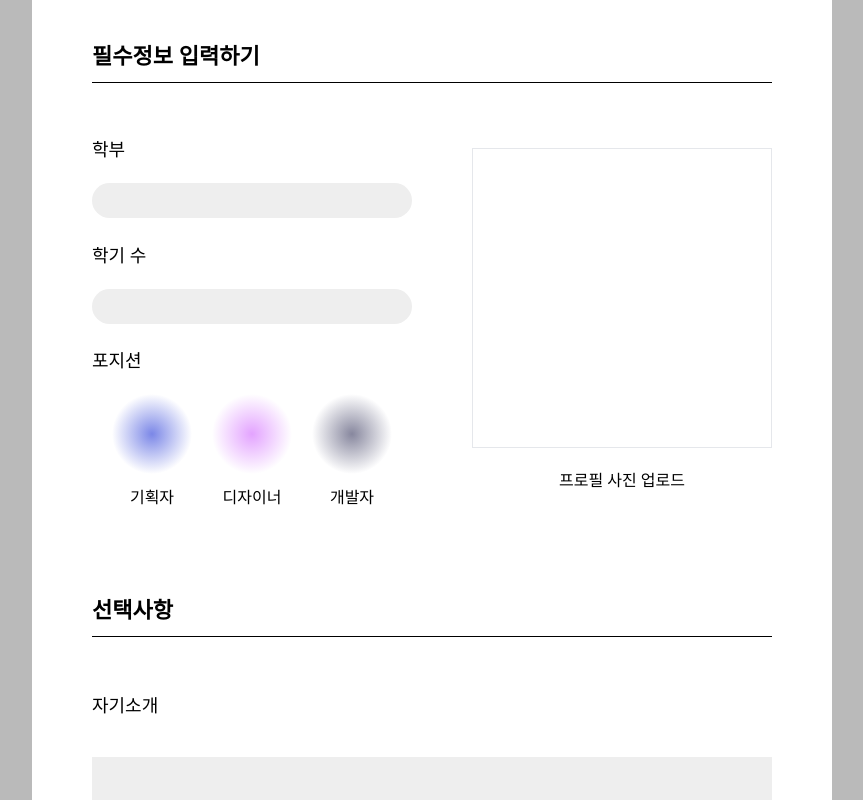
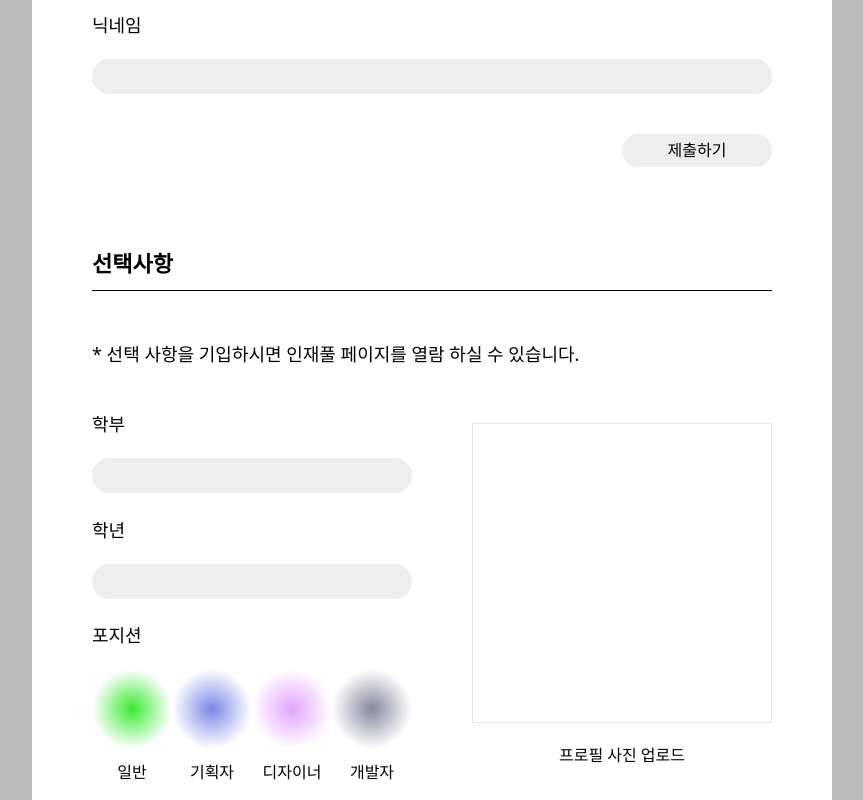
Before and after one commit to HCU-4400WON/hisbee, a React (Create React App) app in the folder src/main/frontend/: page /oauth2/redirect in a window 1280 px wide. Shown: the part 260-1060 px from the top of the page, without its empty margins (208-1071 px from the left). Built offline with nearby package versions, Linux system fonts and the light colour scheme.

Commit message:
:pencil2: [#58] fix signup page
signup fixed

```diff
--- a/src/main/frontend/src/Routes/Detail.tsx
+++ b/src/main/frontend/src/Routes/Detail.tsx
@@ -49,19 +49,21 @@ mr-[10px]
 function Detail() {
   const { id } = useParams();
 
-  const { isLoading, data } = useQuery(["detailPost", id], () =>
-    readOnePost(id as any)
+  const { isLoading, data } = useQuery<IPost>(["detailPost", id], () =>
+    readOnePost(+(id as any))
   );
 
-  // const detailPost: IPost = data as any;
+  console.log("Debug ", data);
+  console.log(typeof data?.postStart);
+  const detailPost: IPost = data as any;
 
-  const detailPost = posts[id as any];
+  // const detailPost = posts[+(id as any)];
 
   console.log(detailPost);
 
   return (
     <>
-      {/* {isLoading ? ( */}
+      {!isLoading ? (
         <div className="flex relative justify-center flex-col">
           <span className="absolute top-[100px] left-[80px] flex items-center">
             <i className="fa-solid fa-arrow-left mr-9 text-[23px]"></i>
@@ -81,8 +83,8 @@ function Detail() {
                 <ItemTitle>모집 기간</ItemTitle>
                 <ItemText>
                   {detailPost.postStart.getFullYear()} /{" "}
-                {(detailPost.postStart.getMonth() + 1 + "").padStart(2, "0")} /{" "}
-                {(detailPost.postStart.getDate() + "").padStart(2, "0")}
+                  {(detailPost.postStart.getMonth() + 1 + "").padStart(2, "0")}{" "}
+                  / {(detailPost.postStart.getDate() + "").padStart(2, "0")}
                 </ItemText>
                 <ItemText className=" mx-[10px]">~</ItemText>
                 <ItemText>
@@ -122,16 +124,22 @@ function Detail() {
                 ) : detailPost.dtype === "M" ? (
                   <>
                     {detailPost.maxMentor !== 0 && (
-                    <ItemText>개발자 {detailPost.maxMentor}명 ,&nbsp;</ItemText>
+                      <ItemText>
+                        개발자 {detailPost.maxMentor}명 ,&nbsp;
+                      </ItemText>
                     )}
                     {detailPost.maxMentee !== 0 && (
-                    <ItemText>기획자 {detailPost.maxMentee}명 ,&nbsp;</ItemText>
+                      <ItemText>
+                        기획자 {detailPost.maxMentee}명 ,&nbsp;
+                      </ItemText>
                     )}
                   </>
                 ) : (
                   <>
                     {detailPost.maxMember !== 0 && (
-                    <ItemText>개발자 {detailPost.maxMember}명 ,&nbsp;</ItemText>
+                      <ItemText>
+                        개발자 {detailPost.maxMember}명 ,&nbsp;
+                      </ItemText>
                     )}
                   </>
                 )}
@@ -140,14 +148,17 @@ function Detail() {
                 <ItemTitle>프로젝트 기간</ItemTitle>
                 <ItemText>
                   {detailPost.projectStart.getFullYear()} /{" "}
-                {(detailPost.projectStart.getMonth() + 1 + "").padStart(2, "0")}{" "}
+                  {(detailPost.projectStart.getMonth() + 1 + "").padStart(
+                    2,
+                    "0"
+                  )}{" "}
                   / {(detailPost.projectStart.getDate() + "").padStart(2, "0")}
                 </ItemText>
                 <ItemText className=" mx-[10px]">~</ItemText>
                 <ItemText>
                   {detailPost.projectEnd.getFullYear()} /{" "}
-                {(detailPost.projectEnd.getMonth() + 1 + "").padStart(2, "0")} /{" "}
-                {(detailPost.projectEnd.getDate() + "").padStart(2, "0")}
+                  {(detailPost.projectEnd.getMonth() + 1 + "").padStart(2, "0")}{" "}
+                  / {(detailPost.projectEnd.getDate() + "").padStart(2, "0")}
                 </ItemText>
               </GridItem>
               <GridItem>
@@ -180,10 +191,9 @@ function Detail() {
             </div>
           </WriteInfoBox>
         </div>
-      {/* )
-       : (
-        <div>Loading..ddddddd.</div>
-      )} */}
+      ) : (
+        <div>Loading...</div>
+      )}
     </>
   );
 }
--- a/src/main/frontend/src/Routes/PostAddForm.tsx
+++ b/src/main/frontend/src/Routes/PostAddForm.tsx
@@ -87,6 +87,7 @@ interface IStudy {
   content: string;
   contact: string;
   maxMember: number;
+  postStart: Date;
   postEnd: Date;
   projectStart: Date;
   projectEnd: Date;
@@ -100,6 +101,7 @@ interface IProject {
   maxDeveloper: number;
   maxPlanner: number;
   maxDesigner: number;
+  postStart: Date;
   postEnd: Date;
   projectStart: Date;
   projectEnd: Date;
@@ -113,6 +115,7 @@ interface IMentoring {
   contact: string;
   maxMentor: number;
   maxMentee: number;
+  postStart: Date;
   postEnd: Date;
   projectStart: Date;
   projectEnd: Date;
@@ -202,6 +205,8 @@ function PostAddForm() {
         content: data.content,
         contact: data.contact,
         maxMember: data.member,
+        // postStart: new Date(data.postStart),
+        postStart: new Date("2023-02-17"),
         postEnd: new Date(data.postEnd),
         projectStart: new Date(data.projectStart),
         projectEnd: new Date(data.projectEnd),
@@ -222,6 +227,7 @@ function PostAddForm() {
         contact: data.contact,
         maxMentor: data.mentor,
         maxMentee: data.mentee,
+        postStart: new Date(data.postStart),
         postEnd: new Date(data.postEnd),
         projectStart: new Date(data.projectStart),
         projectEnd: new Date(data.projectEnd),
@@ -243,6 +249,7 @@ function PostAddForm() {
         maxDeveloper: data.developer,
         maxPlanner: data.planner,
         maxDesigner: data.designer,
+        postStart: new Date(data.postStart),
         postEnd: new Date(data.postEnd),
         projectStart: new Date(data.projectStart),
         projectEnd: new Date(data.projectEnd),
@@ -383,7 +390,7 @@ function PostAddForm() {
                     />
                   </Styledli>
                   <Styledli>
-                    <label htmlFor="mentee">디자이너</label>
+                    <label htmlFor="mentee">멘티</label>
                     <StyledInputNumber
                       {...register("mentee")}
                       min="0"
--- a/src/main/frontend/src/Routes/SignUp.tsx
+++ b/src/main/frontend/src/Routes/SignUp.tsx
@@ -101,6 +101,13 @@ bg-[#eeeeee]
 rounded-full
 `;
 
+const SubmitButton = tw.button`
+w-[150px]
+h-[33px]
+bg-[#eeeeee]
+rounded-full
+`;
+
 function SignUp() {
   const location = useLocation();
   console.log(location);
@@ -116,6 +123,19 @@ function SignUp() {
 
         <SubTitle className="">필수정보 입력하기</SubTitle>
 
+        <InfoBox className="flex w-full ">
+          <Info>닉네임</Info>
+          <InfoInput className="w-full" />
+        </InfoBox>
+
+        <InfoBox className="flex w-full flex-row mt-[40px] justify-end">
+          <SubmitButton className="">제출하기</SubmitButton>
+        </InfoBox>
+        <SubTitle className="mt-[80px]">선택사항</SubTitle>
+        <Info>
+          * 선택 사항을 기입하시면 인재풀 페이지를 열람 하실 수 있습니다.
+        </Info>
+
         <FlexRequiredBox>
           <div className="flex flex-col justify-evenly h-[400px]">
             <InfoBox>
@@ -123,13 +143,22 @@ function SignUp() {
               <InfoInput />
             </InfoBox>
             <InfoBox>
-              <Info>학기 수</Info>
+              <Info>학년</Info>
               <InfoInput />
             </InfoBox>
 
             <InfoBox>
               <Info>포지션</Info>
               <FlexPositionBox>
+                <PositionBox>
+                  <PositionGradientBox
+                    style={{
+                      background:
+                        "radial-gradient(closest-side,#3aea31 , white)",
+                    }}
+                  ></PositionGradientBox>
+                  <p>일반</p>
+                </PositionBox>
                 <PositionBox>
                   <PositionGradientBox
                     style={{
@@ -166,7 +195,6 @@ function SignUp() {
           </div>
         </FlexRequiredBox>
 
-        <SubTitle className="mt-[80px]">선택사항</SubTitle>
         <IntroduceBox>
           <Info className="my-[25px]">자기소개</Info>
           <IntroduceArea />
@@ -194,7 +222,7 @@ function SignUp() {
           </InfoBox>
         </FlexRowBox>
 
-        <StartButton className="">시작하기</StartButton>
+        <StartButton className="">제출하기</StartButton>
       </SignUpCard>
     </Container>
   );
--- a/src/main/frontend/src/api.tsx
+++ b/src/main/frontend/src/api.tsx
@@ -401,7 +401,7 @@ export const readOnePost = async (id: number) => {
       headers: { Authorization: `Bearer ${TOKEN}` },
       withCredentials: true,
     });
-    return response;
+    return response.data;
   } catch (error) {
     console.error(error);
   }
```
Lines whose indentation alone changed are shown as unchanged.
